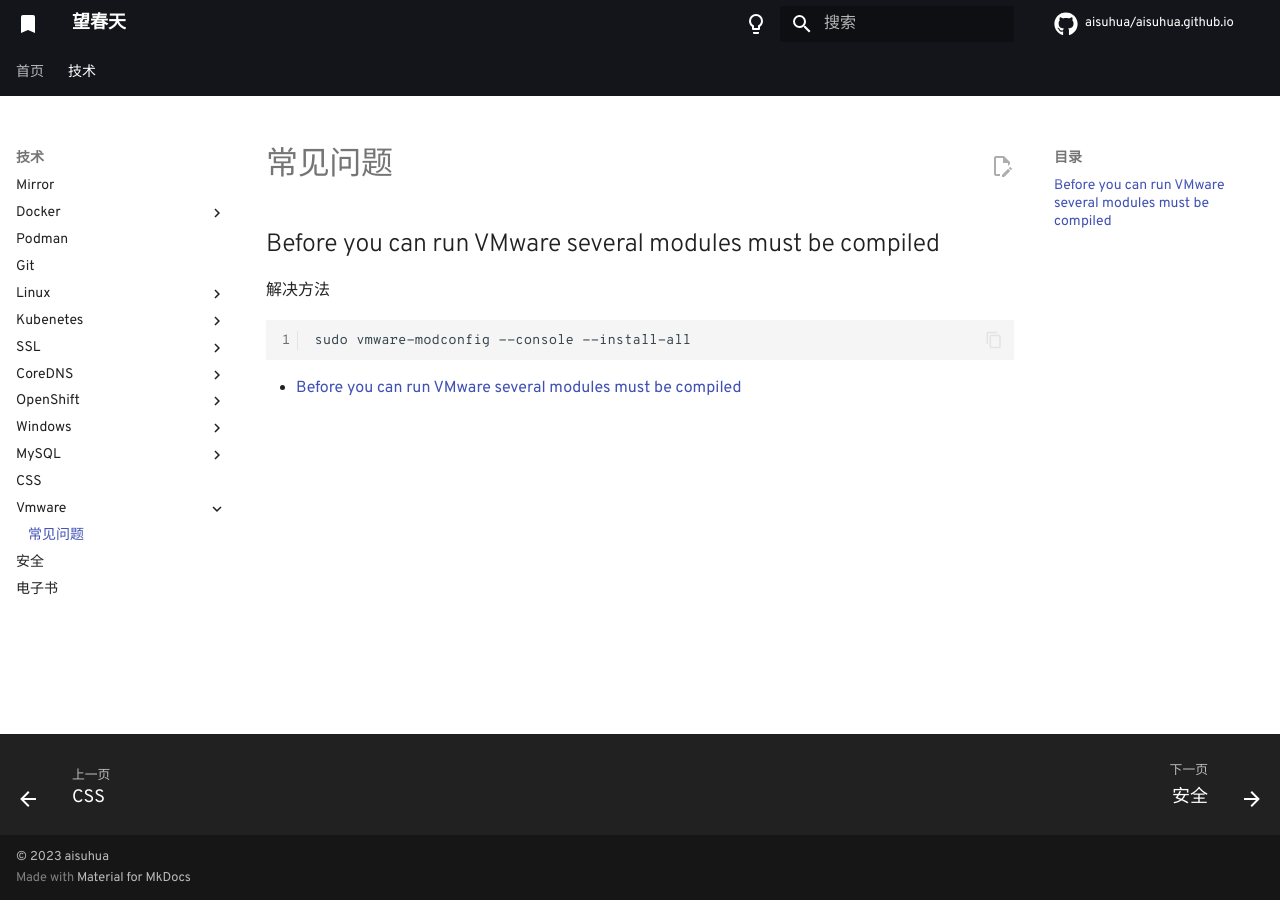
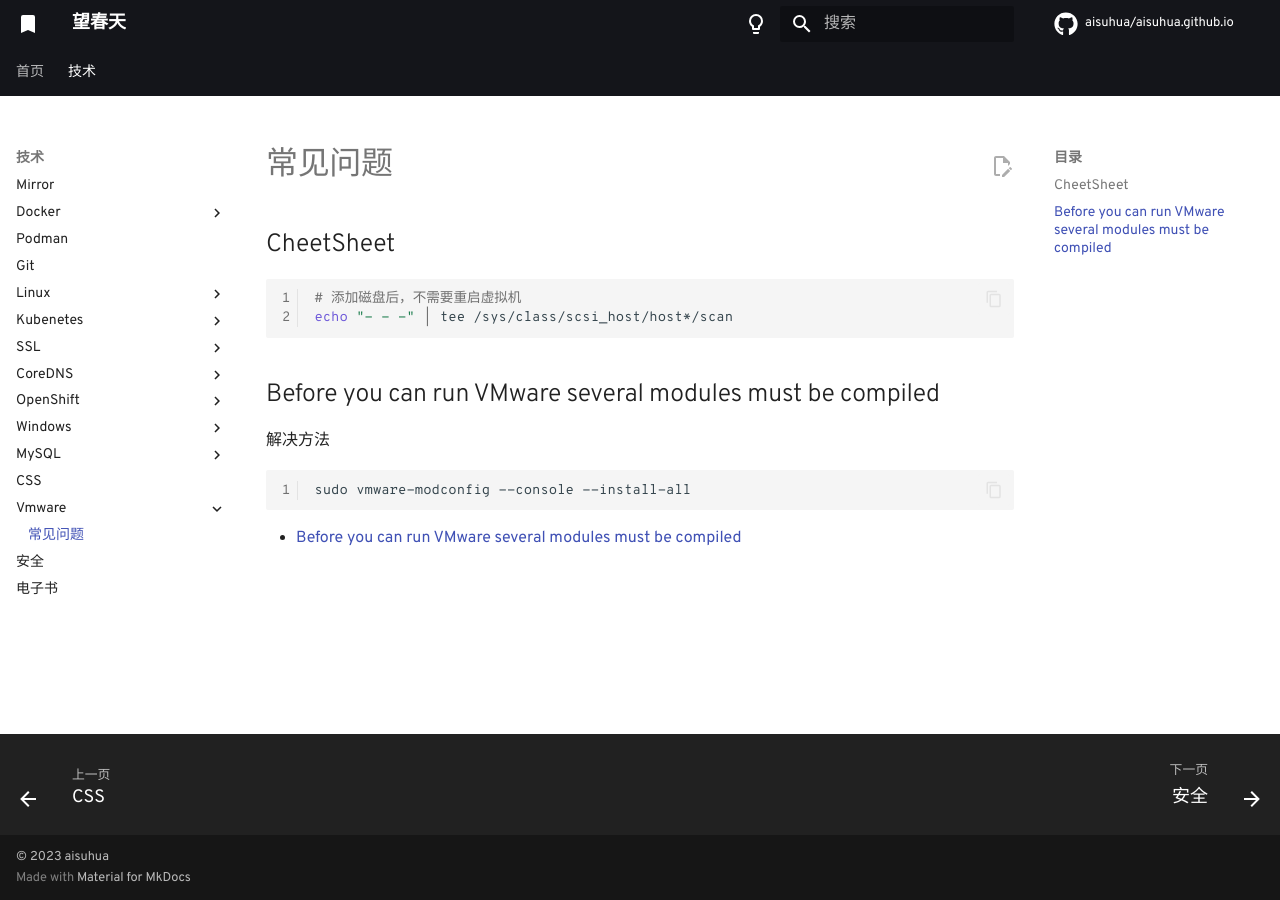
Before and after one commit to aisuhua/aisuhua.github.io, an MkDocs documentation site: the page built from docs/vmware/faq.md, in a window 1280 px wide. Built offline with MkDocs 1.6.1 and Material for MkDocs 9.7.7, drawn with Linux system fonts in a browser that asks for light colours; comment, search, counter and statistics services are not loaded.

Commit message:
kylin.md mirror.md

````diff
--- a/docs/vmware/faq.md
+++ b/docs/vmware/faq.md
@@ -1,4 +1,11 @@
 # 常见问题
+
+## CheetSheet
+
+```sh
+# 添加磁盘后，不需要重启虚拟机
+echo "- - -" | tee /sys/class/scsi_host/host*/scan
+```
 
 ## Before you can run VMware several modules must be compiled
 
````
